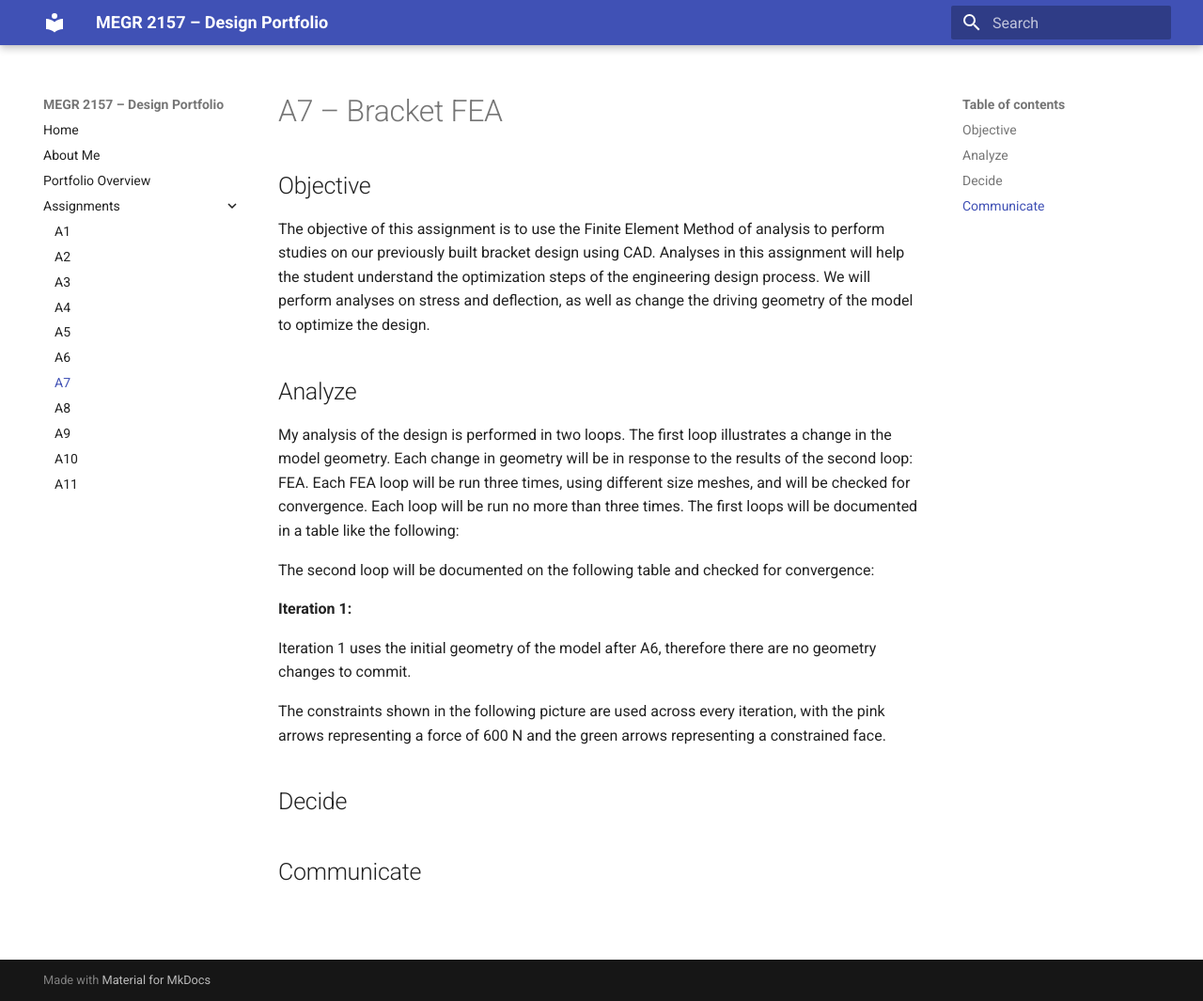
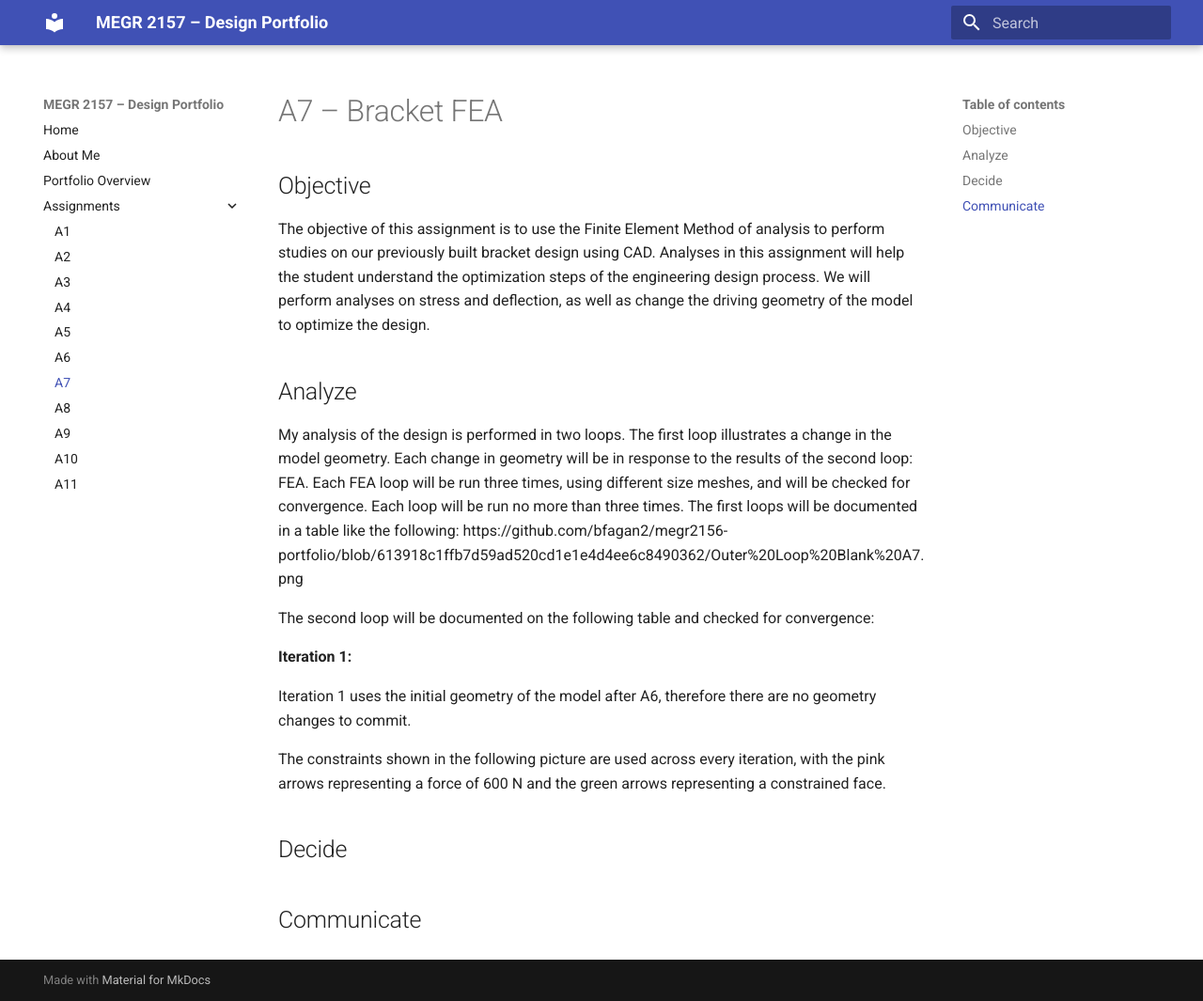
Before and after one commit to bfagan2/megr2156-portfolio, an MkDocs documentation site: the page built from docs/assignments/A07/index.md, in a window 1280 px wide and 1065 px high. Shown: the whole window at 94% size. Built offline with MkDocs 1.6.1 and Material for MkDocs 9.7.7, drawn with Linux system fonts in a browser that asks for light colours; part of the change alters nothing that is shown.

Commit message:
Update analysis section and add image link
Clarified the analysis process and added a link to the Outer Loop Blank A7 image.

```diff
--- a/docs/assignments/A07/index.md
+++ b/docs/assignments/A07/index.md
@@ -7,7 +7,7 @@ The objective of this assignment is to use the Finite Element Method of analysis
 ## Analyze
 
 My analysis of the design is performed in two loops. The first loop illustrates a change in the model geometry. Each change in geometry will be in response to the results of the second loop: FEA. Each FEA loop will be run three times, using different size meshes, and will be checked for convergence. Each loop will be run no more than three times. The first loops will be documented in a table like the following:
-
+https://github.com/bfagan2/megr2156-portfolio/blob/613918c1ffb7d59ad520cd1e1e4d4ee6c8490362/Outer%20Loop%20Blank%20A7.png
 
 The second loop will be documented on the following table and checked for convergence:
 
```
